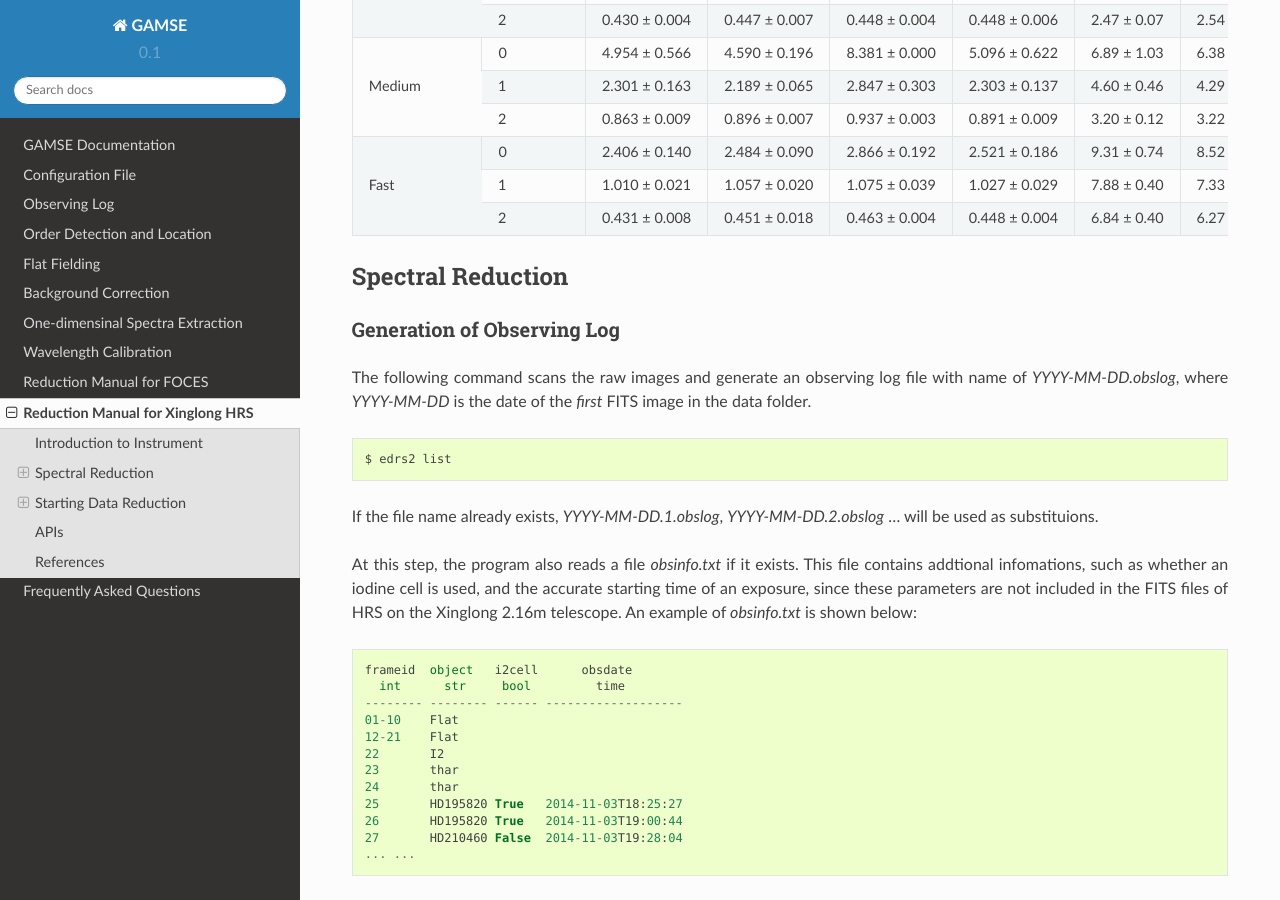
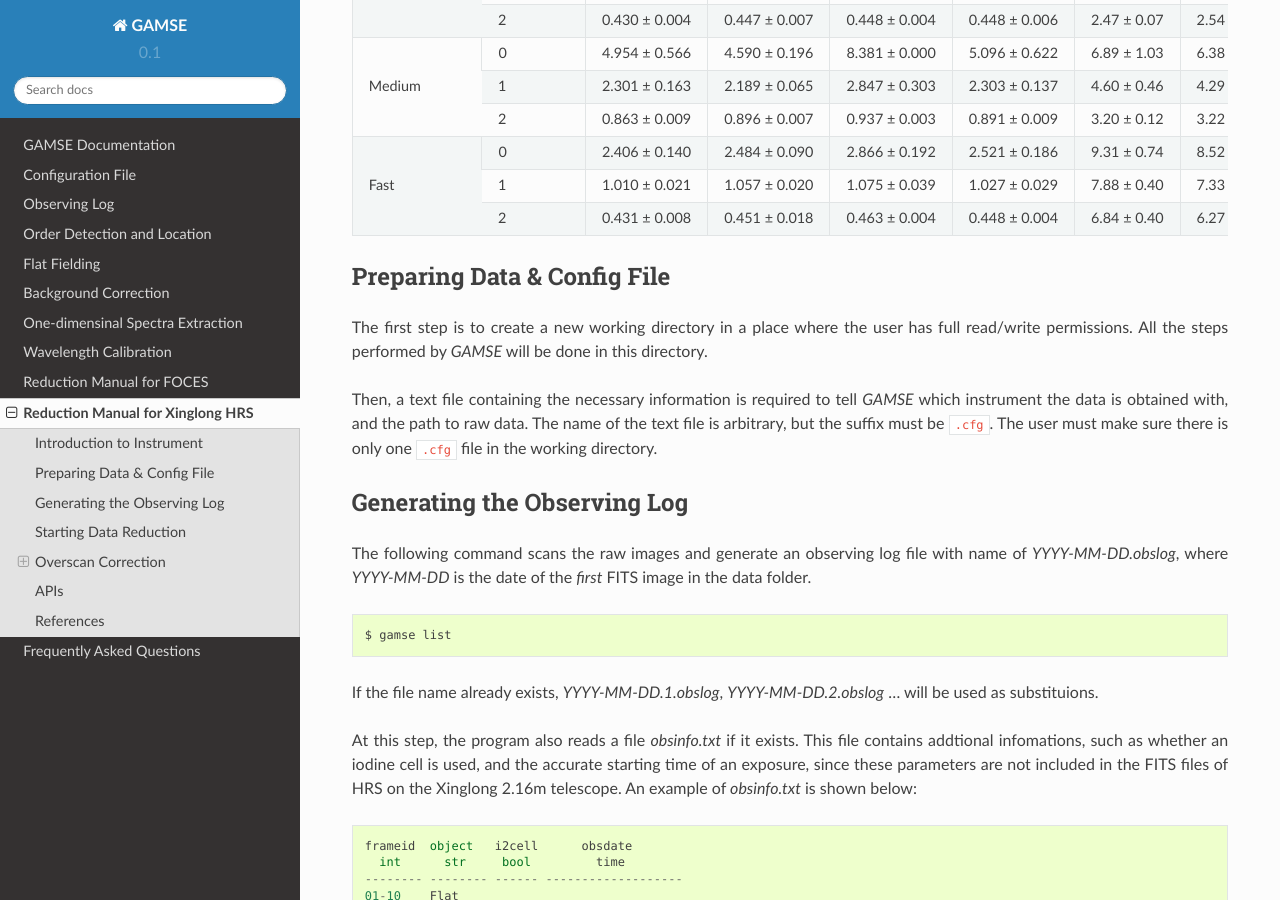
Before and after one commit to wangleon/gamse, a Sphinx documentation site: the page built from docs/manual.xinglong216hrs.rst, in a window 1280 px wide and 900 px high, scrolled down 759 px. Built offline with Sphinx 7.4.7 and the Read the Docs theme 2.0.0, drawn with Linux system fonts in a browser that asks for light colours.

Commit message:
update foces and xinglong reduction manual in docs

```diff
--- a/docs/manual.xinglong216hrs.rst
+++ b/docs/manual.xinglong216hrs.rst
@@ -54,19 +54,27 @@ summarized as below:
 +---------------+-----------+---------------+---------------+---------------+---------------+-------------+-------------+--------------+-------------+
 
 
-Spectral Reduction
-------------------
+Preparing Data & Config File
+----------------------------
+The first step is to create a new working directory in a place where the user
+has full read/write permissions.
+All the steps performed by `GAMSE` will be done in this directory.
 
-Generation of Observing Log
-^^^^^^^^^^^^^^^^^^^^^^^^^^^
+Then, a text file containing the necessary information is required to tell
+`GAMSE` which instrument the data is obtained with, and the path to raw data.
+The name of the text file is arbitrary, but the suffix must be ``.cfg``.
+The user must make sure there is only one ``.cfg`` file in the working
+directory.
 
+Generating the Observing Log
+----------------------------
 The following command scans the raw images and generate an observing log file
 with name of `YYYY-MM-DD.obslog`, where `YYYY-MM-DD` is the date of the *first*
 FITS image in the data folder.
 
 .. code-block:: bash
 
-   $ edrs2 list
+   $ gamse list
 
 If the file name already exists, `YYYY-MM-DD.1.obslog`, `YYYY-MM-DD.2.obslog`
 ... will be used as substituions.
@@ -120,6 +128,8 @@ configuration file:
    **fig_format**,  *str*, *png*,      Format of figures.
 
 
+Overscan Correction
+-------------------
 
 
 
```
Also changed, not shown: docs/manual.foces.rst (+119 -56 lines).
